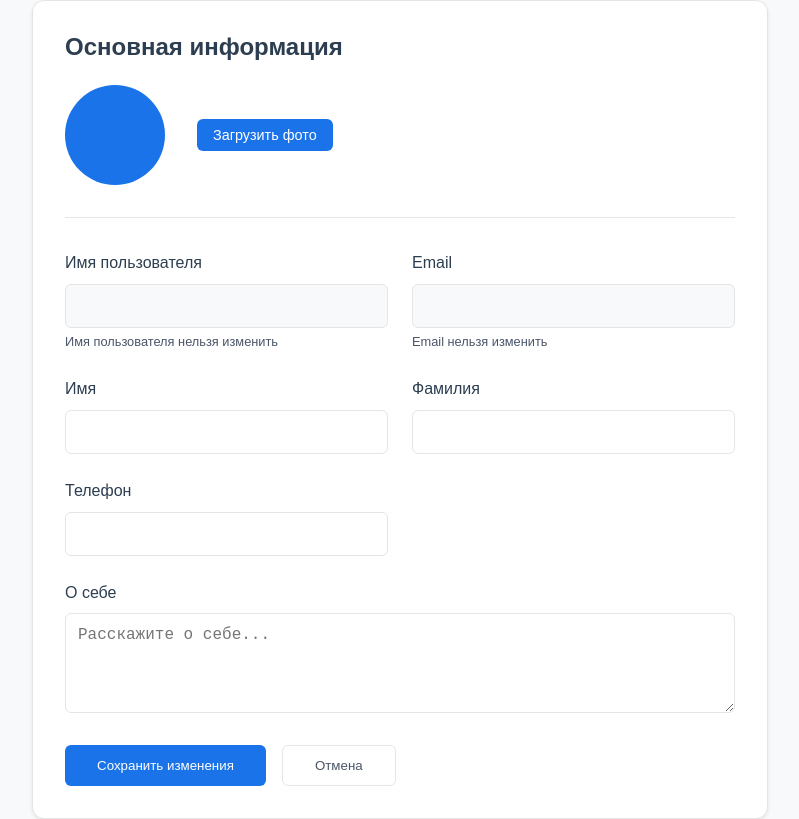
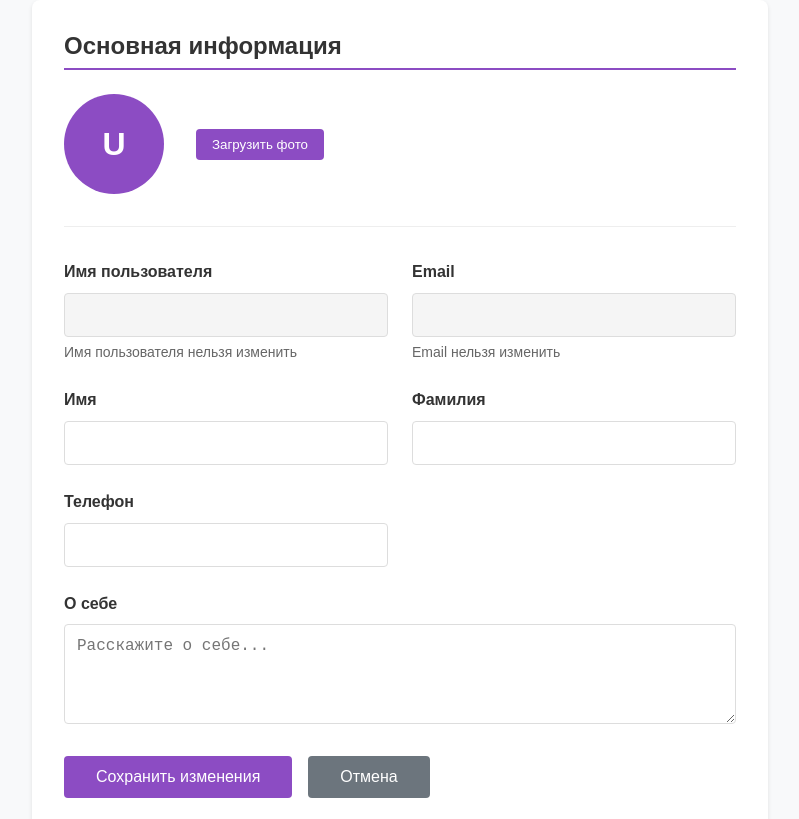
Before and after one commit to ander313-coder/nailschool_frontend, a Vue app: page /profile in a window 1280 px wide. Shown: the part 219-1038 px from the top of the page, without its empty margins (240-1039 px from the left). Built offline with nearby package versions, Linux system fonts and the light colour scheme; no server answers; sample sign-in values are in the browser's storage; the HTML template or start-up script is replaced by a standard one.

Commit message:
доработка профиля, аватар загружается, имя меняется, осталось доделать пароль

```diff
--- a/src/stores/auth.ts
+++ b/src/stores/auth.ts
@@ -1,105 +1,161 @@
-import { defineStore } from 'pinia';
-import { ref } from 'vue';
-import type { User } from '@/types/api';
-import apiClient from '@/api/client';
-
+import { defineStore } from 'pinia'
+import { ref } from 'vue'
+import type { User } from '@/types/api'
+import apiClient from '@/api/client'
 
 export const useAuthStore = defineStore('auth', () => {
-  const user = ref<User | null>(null);
-  const isAuthenticated = ref(false);
-  const isLoading = ref(false);
+  const user = ref<User | null>(null)
+  const isAuthenticated = ref(false)
+  const isLoading = ref(false)
 
   // Вход пользователя
   const login = async (username: string, password: string) => {
-    isLoading.value = true;
+    isLoading.value = true
     try {
       const response = await apiClient.post('/auth/login/', {
         username,
         password,
-      });
+      })
 
-      console.log('✅ Login response:', response.data); // Логируем ответ
+      console.log('✅ Login response:', response.data) // Логируем ответ
 
-      const { access, refresh } = response.data;
+      const { access, refresh } = response.data
 
       // Сохраняем токены
-      localStorage.setItem('access_token', access);
-      localStorage.setItem('refresh_token', refresh);
+      localStorage.setItem('access_token', access)
+      localStorage.setItem('refresh_token', refresh)
 
       // Получаем информацию о пользователе
-      await fetchUserProfile();
+      await fetchUserProfile()
 
-      return true;
+      return true
     } catch (error) {
-      console.error('Login error:', error);
-      return false;
+      console.error('Login error:', error)
+      return false
     } finally {
-      isLoading.value = false;
+      isLoading.value = false
     }
-  };
+  }
   const fetchUserProfile = async () => {
     try {
-      const response = await apiClient.get('/users/profile/');
-      console.log('✅ User profile response:', response.data); // Логируем профиль
-      const userData = response.data;
+      const response = await apiClient.get('/users/profile/')
+      console.log('✅ User profile response:', response.data) // Логируем профиль
+      const userData = response.data
 
-       user.value = {
+      user.value = {
         id: userData.id,
         username: userData.username || userData.name || 'User',
         email: userData.email || '',
         role: (userData.role as 'TRAINEE' | 'MASTER' | 'INSTRUCTOR') || 'TRAINEE',
-        first_name: userData.first_name || userData.firstName || null,
-        last_name: userData.last_name || userData.lastName || null,
+        first_name: userData.first_name || userData.firstName || '',
+        last_name: userData.last_name || userData.lastName || '',
         phone: userData.phone || '',
         bio: userData.bio || '',
-        avatar: userData.avatar || null,
+        avatar: userData.avatar || undefined,
         progress: userData.progress || 0,
         next_role_display: userData.next_role_display || null,
-      // Совместимость со старым форматом
+        // Совместимость со старым форматом
         name: userData.username || userData.name,
-        level: userData.role_display || userData.level
-      };
-      isAuthenticated.value = true;
+        level: userData.role_display || userData.level,
+      }
+      isAuthenticated.value = true
     } catch (error) {
-      console.error('❌ Failed to fetch user profile:', error);
-      logout();
+      console.error('❌ Failed to fetch user profile:', error)
+      logout()
     }
-  };
-
+  }
 
   // Регистрация пользователя
   const register = async (username: string, password: string, email: string) => {
-    isLoading.value = true;
+    isLoading.value = true
     try {
       await apiClient.post('/auth/register/', {
         username,
         password,
         email,
-      });
-      return true;
+      })
+      return true
     } catch (error) {
-      console.error('Registration error:', error);
-      return false;
+      console.error('Registration error:', error)
+      return false
     } finally {
-      isLoading.value = false;
+      isLoading.value = false
     }
-  };
+  }
+
+  // Обновление профиля
+  const updateProfile = async (profileData: Partial<User>) => {
+    try {
+      const response = await apiClient.patch('/users/profile/update/', profileData)
+      user.value = { ...user.value, ...response.data }
+      return response.data
+    } catch (error) {
+      console.error('Profile update error:', error)
+      throw error
+    }
+  }
+
+  // Смена пароля
+  const changePassword = async (passwordData: {
+    current_password: string
+    new_password: string
+    confirm_password: string
+  }) => {
+    try {
+      const response = await apiClient.post('/users/change-password/', passwordData)
+      return response.data
+    } catch (error) {
+      console.error('Password change error:', error)
+      throw error
+    }
+  }
+
+  // Загрузка аватарки
+  const uploadAvatar = async (file: File) => {
+    try {
+      const formData = new FormData()
+      formData.append('avatar', file)
+
+      const response = await apiClient.post('/users/avatar/', formData, {
+        headers: {
+          'Content-Type': 'multipart/form-data',
+        },
+      })
+      user.value = { ...user.value, ...response.data }
+      return response.data
+    } catch (error) {
+      console.error('Avatar upload error:', error)
+      throw error
+    }
+  }
+
+  // Удаление аватарки
+  const removeAvatar = async () => {
+    try {
+      const response = await apiClient.delete('/users/avatar/')
+      user.value = { ...user.value, ...response.data }
+      return response.data
+    } catch (error) {
+      console.error('Avatar remove error:', error)
+      throw error
+    }
+  }
 
   // Выход
   const logout = () => {
-    localStorage.removeItem('access_token');
-    localStorage.removeItem('refresh_token');
-    user.value = null;
-    isAuthenticated.value = false;
-  };
+    localStorage.removeItem('access_token')
+    localStorage.removeItem('refresh_token')
+    user.value = null
+    isAuthenticated.value = false
+  }
 
   // Проверка аутентификации при загрузке приложения
   const checkAuth = async () => {
-    const token = localStorage.getItem('access_token');
+    const token = localStorage.getItem('access_token')
     if (token) {
-      await fetchUserProfile();
+      await fetchUserProfile()
     }
-  };
+  }
 
   return {
     user,
@@ -110,5 +166,9 @@ export const useAuthStore = defineStore('auth', () => {
     logout,
     checkAuth,
     fetchUserProfile,
-  };
-});
+    updateProfile,
+    changePassword,
+    uploadAvatar,
+    removeAvatar,
+  }
+})
--- a/src/views/dashboard/ProfileSettingsView.vue
+++ b/src/views/dashboard/ProfileSettingsView.vue
@@ -14,13 +14,13 @@
             <div class="avatar-section">
               <div class="avatar-preview">
                 <img
-                  v-if="user.avatar"
+                  v-if="user?.avatar"
                   :src="user.avatar"
                   :alt="user.username"
                   class="avatar-image"
                 />
                 <div v-else class="avatar-placeholder">
-                  {{ user.first_name?.charAt(0) || user.username?.charAt(0) }}
+                  {{ user?.first_name?.charAt(0) || user?.username?.charAt(0) || 'U' }}
                 </div>
               </div>
               <div class="avatar-controls">
@@ -32,10 +32,10 @@
                   class="avatar-input"
                 />
                 <button @click="triggerAvatarUpload" class="avatar-btn">
-                  {{ user.avatar ? 'Изменить' : 'Загрузить' }} фото
+                  {{ user?.avatar ? 'Изменить' : 'Загрузить' }} фото
                 </button>
                 <button
-                  v-if="user.avatar"
+                  v-if="user?.avatar"
                   @click="removeAvatar"
                   class="avatar-remove-btn"
                 >
@@ -191,12 +191,13 @@
 <script setup lang="ts">
 import { ref, computed, reactive, onMounted } from 'vue'
 import { useAuthStore } from '@/stores/auth'
+import type { User, ProfileFormData } from '@/types/api'
 
 const authStore = useAuthStore()
 const avatarInput = ref<HTMLInputElement>()
 
 // Данные формы
-const formData = reactive({
+const formData = reactive<ProfileFormData>({
   username: '',
   email: '',
   first_name: '',
@@ -214,10 +215,11 @@ const passwordData = reactive({
 // Состояния
 const isLoading = ref(false)
 const isChangingPassword = ref(false)
-const originalData = ref({})
+const originalData = ref<ProfileFormData>({} as ProfileFormData)
 
 // Вычисляемые свойства
-const user = computed(() => authStore.user || {})
+const user = computed(() => authStore.user)
+
 const isFormChanged = computed(() => {
   return JSON.stringify(formData) !== JSON.stringify(originalData.value)
 })
@@ -237,13 +239,14 @@ onMounted(() => {
 
 const initializeForm = () => {
   if (authStore.user) {
+    const currentUser = authStore.user
     Object.assign(formData, {
-      username: authStore.user.username || '',
-      email: authStore.user.email || '',
-      first_name: authStore.user.first_name || '',
-      last_name: authStore.user.last_name || '',
-      phone: authStore.user.phone || '',
-      bio: authStore.user.bio || ''
+      username: currentUser.username || '',
+      email: currentUser.email || '',
+      first_name: currentUser.first_name || '',
+      last_name: currentUser.last_name || '',
+      phone: currentUser.phone || '',
+      bio: currentUser.bio || ''
     })
     originalData.value = { ...formData }
   }
@@ -258,22 +261,31 @@ const handleAvatarUpload = async (event: Event) => {
   const target = event.target as HTMLInputElement
   if (target.files && target.files[0]) {
     const file = target.files[0]
-    // TODO: Реализовать загрузку аватарки
-    console.log('Загружаем аватар:', file)
+    try {
+      await authStore.uploadAvatar(file)
+      if (avatarInput.value) {
+        avatarInput.value.value = ''
+      }
+    } catch (error) {
+      console.error('Ошибка при загрузке аватарки:', error)
+    }
   }
 }
 
 const removeAvatar = async () => {
-  // TODO: Реализовать удаление аватарки
-  console.log('Удаляем аватар')
+  try {
+    await authStore.removeAvatar()
+  } catch (error) {
+    console.error('Ошибка при удалении аватарки:', error)
+  }
 }
 
 const updateProfile = async () => {
   isLoading.value = true
   try {
-    // TODO: Реализовать обновление профиля
     await authStore.updateProfile(formData)
     originalData.value = { ...formData }
+    console.log('Профиль успешно обновлен')
   } catch (error) {
     console.error('Ошибка при обновлении профиля:', error)
   } finally {
@@ -284,14 +296,17 @@ const updateProfile = async () => {
 const changePassword = async () => {
   isChangingPassword.value = true
   try {
-    // TODO: Реализовать смену пароля
-    console.log('Меняем пароль:', passwordData)
-    // Сброс формы пароля
+    await authStore.changePassword({
+      current_password: passwordData.current_password,
+      new_password: passwordData.new_password,
+      confirm_password: passwordData.confirm_password
+    })
     Object.assign(passwordData, {
       current_password: '',
       new_password: '',
       confirm_password: ''
     })
+    console.log('Пароль успешно изменен')
   } catch (error) {
     console.error('Ошибка при смене пароля:', error)
   } finally {
@@ -313,44 +328,44 @@ const resetForm = () => {
 
 .settings-header {
   margin-bottom: 2rem;
+  text-align: center;
 }
 
 .settings-header h1 {
   font-size: 2rem;
-  font-weight: 700;
+  color: #333;
   margin-bottom: 0.5rem;
-  color: var(--text-primary);
 }
 
 .settings-header p {
-  color: var(--text-secondary);
+  color: #666;
   font-size: 1.1rem;
 }
 
 .settings-section {
   background: white;
-  border-radius: 12px;
+  border-radius: 8px;
   padding: 2rem;
   margin-bottom: 2rem;
-  box-shadow: var(--shadow-sm);
-  border: 1px solid var(--border-color);
+  box-shadow: 0 2px 4px rgba(0, 0, 0, 0.1);
 }
 
 .settings-section h2 {
   font-size: 1.5rem;
-  font-weight: 600;
+  color: #333;
   margin-bottom: 1.5rem;
-  color: var(--text-primary);
+  border-bottom: 2px solid #8C4CC3;
+  padding-bottom: 0.5rem;
 }
 
-/* Аватар */
+/* Аватар секция */
 .avatar-section {
   display: flex;
   align-items: center;
   gap: 2rem;
   margin-bottom: 2rem;
   padding-bottom: 2rem;
-  border-bottom: 1px solid var(--border-color);
+  border-bottom: 1px solid #eee;
 }
 
 .avatar-preview {
@@ -358,7 +373,7 @@ const resetForm = () => {
   height: 100px;
   border-radius: 50%;
   overflow: hidden;
-  background: var(--gray-100);
+  background: #f5f5f5;
   display: flex;
   align-items: center;
   justify-content: center;
@@ -373,13 +388,13 @@ const resetForm = () => {
 .avatar-placeholder {
   width: 100%;
   height: 100%;
-  background: var(--primary);
+  background: #8C4CC3;
   color: white;
   display: flex;
   align-items: center;
   justify-content: center;
   font-size: 2rem;
-  font-weight: 600;
+  font-weight: bold;
 }
 
 .avatar-controls {
@@ -394,25 +409,38 @@ const resetForm = () => {
 
 .avatar-btn {
   padding: 0.5rem 1rem;
-  background: var(--primary);
+  background: #8C4CC3;
   color: white;
   border: none;
-  border-radius: 6px;
+  border-radius: 4px;
   cursor: pointer;
-  font-size: 0.9rem;
+  transition: background 0.3s;
+}
+
+.avatar-btn:hover {
+  background: #7a3cb0;
 }
 
 .avatar-remove-btn {
   padding: 0.5rem 1rem;
-  background: var(--error-light);
-  color: var(--error);
-  border: 1px solid var(--error);
-  border-radius: 6px;
+  background: #FF6B6B;
+  color: white;
+  border: none;
+  border-radius: 4px;
   cursor: pointer;
-  font-size: 0.9rem;
+  transition: background 0.3s;
+}
+
+.avatar-remove-btn:hover {
+  background: #e55a5a;
 }
 
 /* Формы */
+.profile-form,
+.password-form {
+  width: 100%;
+}
+
 .form-grid {
   display: grid;
   grid-template-columns: 1fr 1fr;
@@ -429,29 +457,30 @@ const resetForm = () => {
 }
 
 .form-group label {
-  font-weight: 500;
+  font-weight: 600;
   margin-bottom: 0.5rem;
-  color: var(--text-primary);
+  color: #333;
 }
 
 .form-input,
 .form-textarea {
   padding: 0.75rem;
-  border: 1px solid var(--border-color);
-  border-radius: 6px;
+  border: 1px solid #ddd;
+  border-radius: 4px;
   font-size: 1rem;
-  transition: border-color 0.2s;
+  transition: border-color 0.3s;
 }
 
 .form-input:focus,
 .form-textarea:focus {
   outline: none;
-  border-color: var(--primary);
+  border-color: #8C4CC3;
 }
 
 .form-input:disabled {
-  background: var(--gray-50);
-  color: var(--text-secondary);
+  background: #f5f5f5;
+  color: #666;
+  cursor: not-allowed;
 }
 
 .form-textarea {
@@ -460,55 +489,55 @@ const resetForm = () => {
 }
 
 .field-hint {
-  font-size: 0.8rem;
-  color: var(--text-secondary);
+  font-size: 0.875rem;
+  color: #666;
   margin-top: 0.25rem;
 }
 
-/* Кнопки */
 .form-actions {
   display: flex;
   gap: 1rem;
   margin-top: 2rem;
+  justify-content: flex-start;
 }
 
 .save-btn {
   padding: 0.75rem 2rem;
-  background: var(--primary);
+  background: #8C4CC3;
   color: white;
   border: none;
-  border-radius: 6px;
-  font-weight: 500;
+  border-radius: 4px;
   cursor: pointer;
-  transition: background 0.2s;
+  font-size: 1rem;
+  transition: background 0.3s;
 }
 
 .save-btn:hover:not(:disabled) {
-  background: var(--primary-dark);
+  background: #7a3cb0;
 }
 
 .save-btn:disabled {
-  background: var(--gray-300);
+  background: #ccc;
   cursor: not-allowed;
 }
 
 .cancel-btn {
   padding: 0.75rem 2rem;
-  background: white;
-  color: var(--text-secondary);
-  border: 1px solid var(--border-color);
-  border-radius: 6px;
+  background: #6c757d;
+  color: white;
+  border: none;
+  border-radius: 4px;
   cursor: pointer;
-  transition: all 0.2s;
+  font-size: 1rem;
+  transition: background 0.3s;
 }
 
 .cancel-btn:hover:not(:disabled) {
-  background: var(--gray-50);
-  border-color: var(--gray-300);
+  background: #5a6268;
 }
 
 .cancel-btn:disabled {
-  opacity: 0.5;
+  background: #ccc;
   cursor: not-allowed;
 }
 
@@ -529,6 +558,7 @@ const resetForm = () => {
   .avatar-section {
     flex-direction: column;
     text-align: center;
+    gap: 1rem;
   }
 
   .form-actions {
```
Also changed, not shown: src/types/api.ts (+9 -0 lines).
